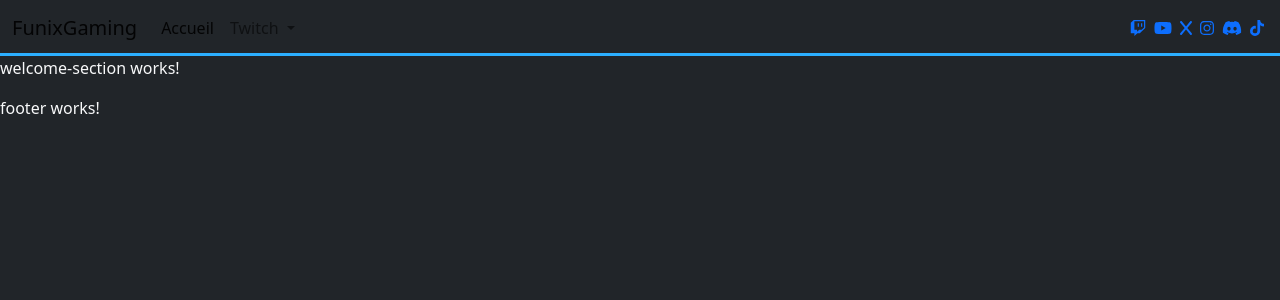
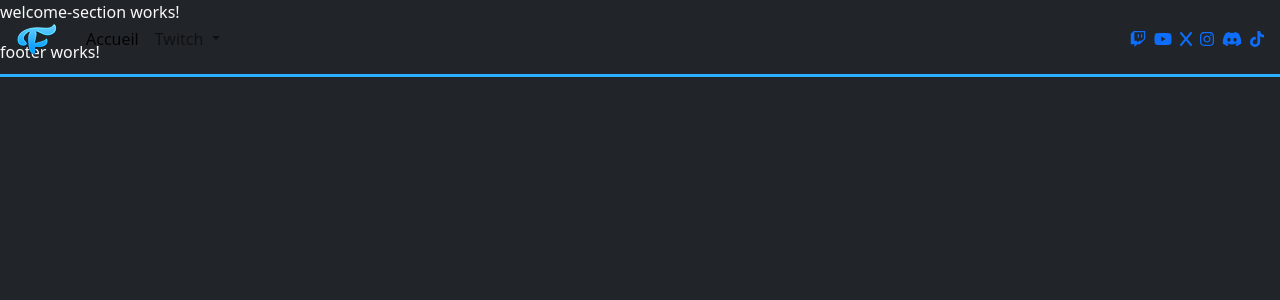
Before and after one commit to FunixProductions/funixgaming-website, an Angular app: page / in a window 1280 px wide. Shown: the top 300 px of the page. Built offline with nearby package versions, Linux system fonts and the light colour scheme.

Commit message:
navbar logo

```diff
--- a/src/app/app.module.ts
+++ b/src/app/app.module.ts
@@ -7,6 +7,7 @@ import {NavbarComponent} from "./components/navbar/navbar.component";
 import {FooterComponent} from "./components/footer/footer.component";
 import {NgbModule} from "@ng-bootstrap/ng-bootstrap";
 import {FontAwesomeModule} from '@fortawesome/angular-fontawesome';
+import {NgOptimizedImage} from "@angular/common";
 
 @NgModule({
   declarations: [
@@ -18,7 +19,8 @@ import {FontAwesomeModule} from '@fortawesome/angular-fontawesome';
     BrowserModule,
     AppRoutingModule,
     NgbModule,
-    FontAwesomeModule
+    FontAwesomeModule,
+    NgOptimizedImage
   ],
   providers: [],
   bootstrap: [AppComponent]
--- a/src/app/components/navbar/navbar.component.html
+++ b/src/app/components/navbar/navbar.component.html
@@ -1,10 +1,13 @@
-<nav data-bs-theme="dark" class="navbar navbar-expand-lg bg-body-tertiary">
+<nav data-bs-theme="dark" class="navbar fixed-top navbar-expand-lg bg-body-tertiary">
   <div class="container-fluid">
-    <a class="navbar-brand" href="/">FunixGaming</a>
+    <a class="navbar-brand" href="/">
+      <img ngSrc="assets/funix-logo-50.png" alt="Logo" width="50" height="50" class="d-inline-block align-text-top">
+    </a>
     <button class="navbar-toggler" type="button" data-bs-toggle="collapse" data-bs-target="#navbarSupportedContent" aria-controls="navbarSupportedContent" aria-expanded="false" aria-label="Toggle navigation">
       <span class="navbar-toggler-icon"></span>
     </button>
     <div class="collapse navbar-collapse" id="navbarSupportedContent">
+
       <ul class="navbar-nav me-auto mb-2 mb-lg-0">
         <li class="nav-item">
           <a class="nav-link active" aria-current="page" href="/">Accueil</a>
```
Also changed, not shown: src/assets/funix-logo-300.png (added), src/assets/funix-logo-50.png (added).
